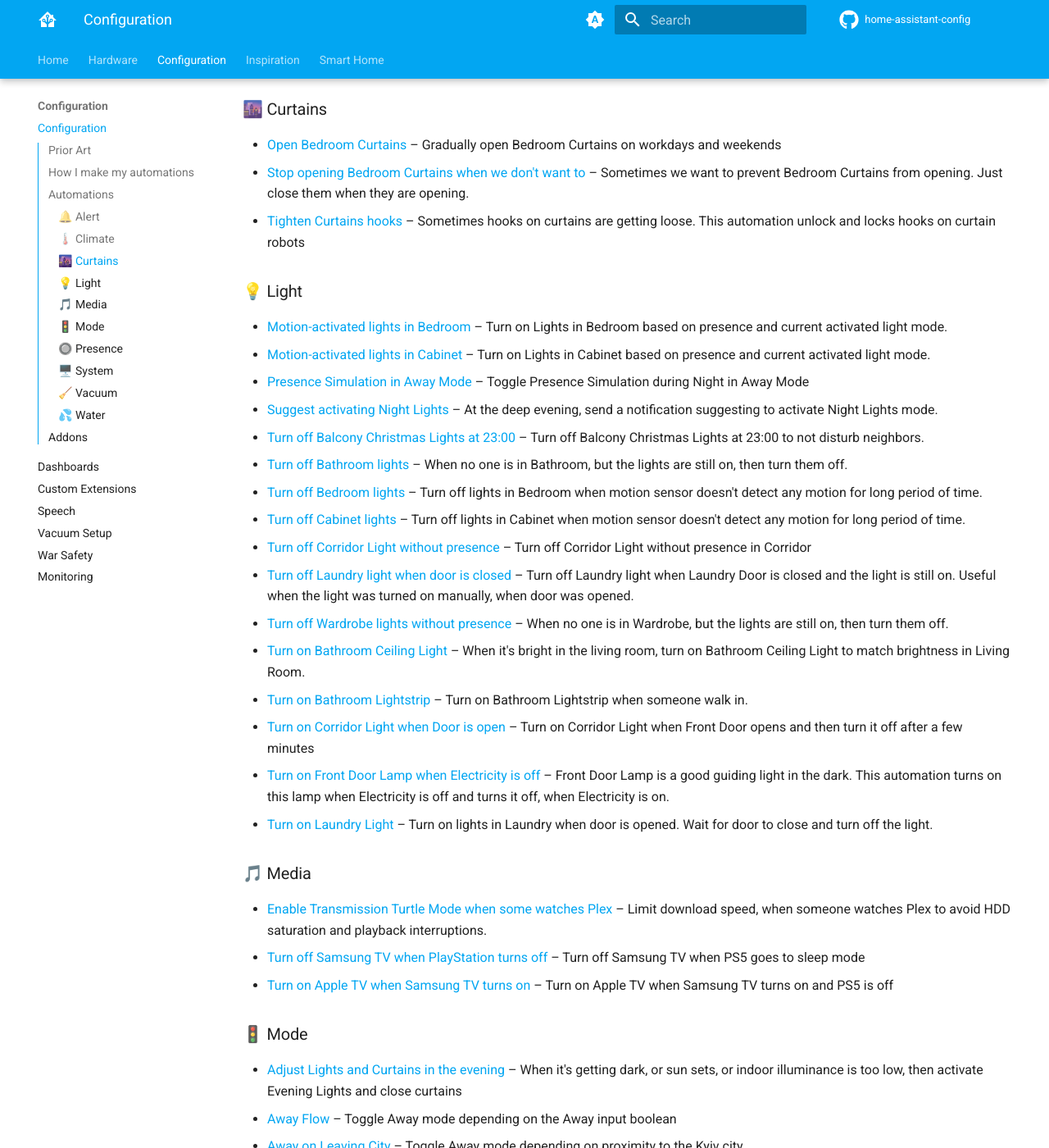
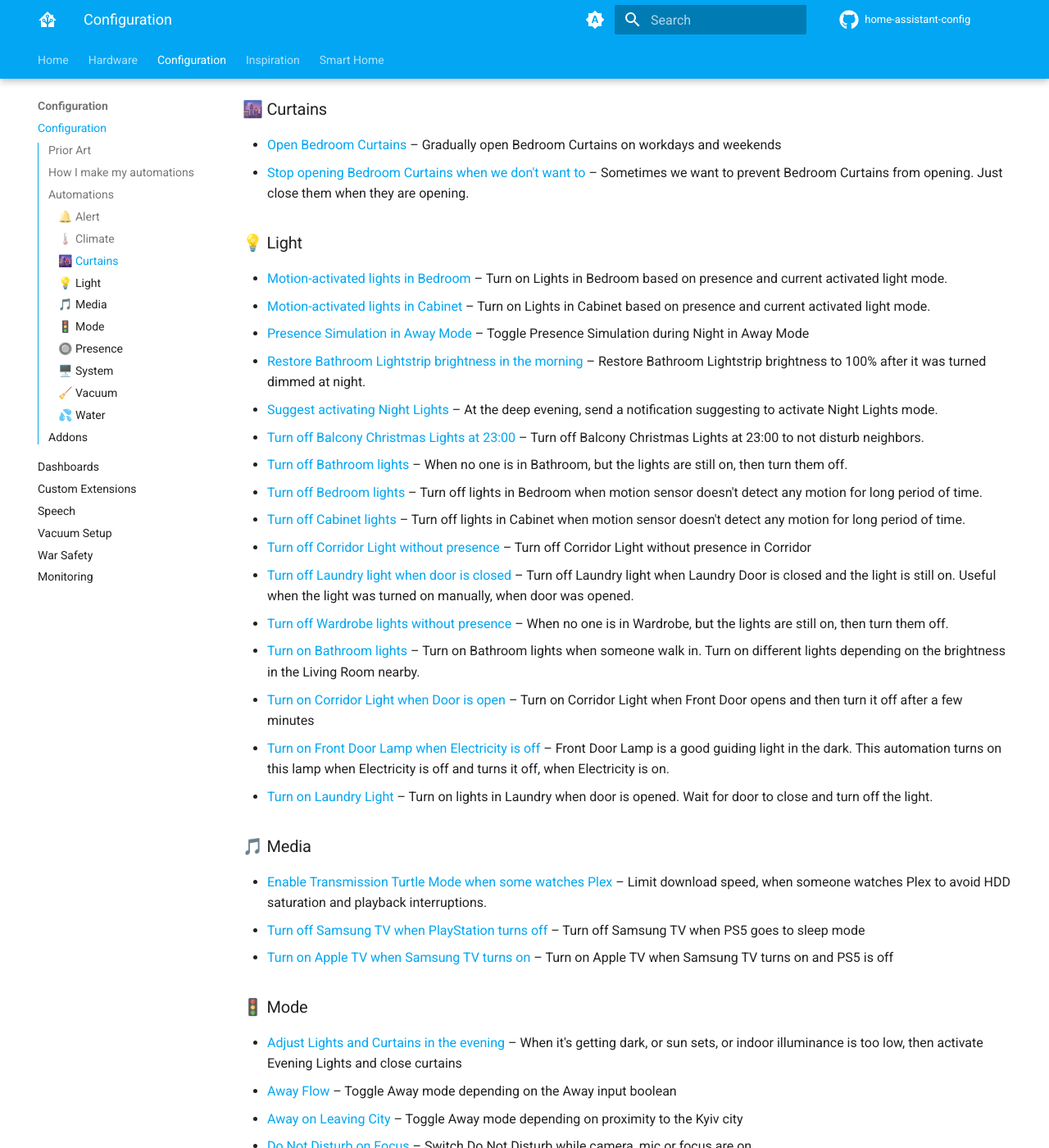
Before and after one commit to denysdovhan/home-assistant-config, an MkDocs documentation site: the page built from docs/config/index.md, in a window 1280 px wide and 1400 px high, scrolled down 2471 px. Shown: the whole window at 82% size. Built offline with MkDocs 1.6.1 and Material for MkDocs 9.7.7, drawn with Linux system fonts in a browser that asks for light colours; comment, search, counter and statistics services are not loaded; some of the changed text lies outside the part shown.

Commit message:
docs: Update docs

```diff
--- a/docs/config/index.md
+++ b/docs/config/index.md
@@ -57,11 +57,11 @@ Total number of automations: **72**️
 - [Danger in Kyiv](https://github.com/denysdovhan/home-assistant-config/blob/9ff2a365ae41e27ddb5c0d6074cc071df4f6adf8/automations.yaml#L130) – Danger of missile/drone strike in Kyiv RIGHT NOW. Critical alert to hide immediately.
 - [Denys left the Office](https://github.com/denysdovhan/home-assistant-config/blob/9ff2a365ae41e27ddb5c0d6074cc071df4f6adf8/automations.yaml#L295) – Notify when Denys is leaving the office
 - [Electricity Outage](https://github.com/denysdovhan/home-assistant-config/blob/9ff2a365ae41e27ddb5c0d6074cc071df4f6adf8/automations.yaml#L325) – Notify everyone when there is no electricity at home.
-- [Electricity Outages report from Ukrenergo](https://github.com/denysdovhan/home-assistant-config/blob/9ff2a365ae41e27ddb5c0d6074cc071df4f6adf8/automations.yaml#L2454) – Send a notification with a summary of Electricity Outages report from Ukrenergo
+- [Electricity Outages report from Ukrenergo](https://github.com/denysdovhan/home-assistant-config/blob/9ff2a365ae41e27ddb5c0d6074cc071df4f6adf8/automations.yaml#L2399) – Send a notification with a summary of Electricity Outages report from Ukrenergo
 - [Electricity will turn on soon](https://github.com/denysdovhan/home-assistant-config/blob/9ff2a365ae41e27ddb5c0d6074cc071df4f6adf8/automations.yaml#L449) – Notify 1 hours in advance before the electricity turns on
 - [Imminent Attack by Strategic Bombers](https://github.com/denysdovhan/home-assistant-config/blob/9ff2a365ae41e27ddb5c0d6074cc071df4f6adf8/automations.yaml#L236) – Send a notification when Tu-95 strategic bombers take off from Russian airfields. This means attack by cruise missiles is imminent. Prepare a hideout.
 - [No Electricity Soon](https://github.com/denysdovhan/home-assistant-config/blob/9ff2a365ae41e27ddb5c0d6074cc071df4f6adf8/automations.yaml#L419) – Notify 30 minutes in advance before the electricity turns off
-- [Notify about EcoFlow discharge level](https://github.com/denysdovhan/home-assistant-config/blob/9ff2a365ae41e27ddb5c0d6074cc071df4f6adf8/automations.yaml#L1456) – Send notification when EcoFlow is draining battery.
+- [Notify about EcoFlow discharge level](https://github.com/denysdovhan/home-assistant-config/blob/9ff2a365ae41e27ddb5c0d6074cc071df4f6adf8/automations.yaml#L1433) – Send notification when EcoFlow is draining battery.
 
 ### 🌡️ Climate
 
@@ -70,58 +70,57 @@ Total number of automations: **72**️
 - [Calibrate Cabinet Right TRV temperature](https://github.com/denysdovhan/home-assistant-config/blob/9ff2a365ae41e27ddb5c0d6074cc071df4f6adf8/automations.yaml#L1421) – Calibrate TRV temperature with external sensor.
 - [Calibrate Living Room TRV temperature](https://github.com/denysdovhan/home-assistant-config/blob/9ff2a365ae41e27ddb5c0d6074cc071df4f6adf8/automations.yaml#L1385) – Calibrate TRV temperature with external sensor.
 - [Suggest turning on AC when it's hot](https://github.com/denysdovhan/home-assistant-config/blob/9ff2a365ae41e27ddb5c0d6074cc071df4f6adf8/automations.yaml#LNone) – When temperature raises over certain level, send an actionable notification for turning on ACs
-- [Toggle dehumidifiers when we sleep](https://github.com/denysdovhan/home-assistant-config/blob/9ff2a365ae41e27ddb5c0d6074cc071df4f6adf8/automations.yaml#L2181) – Turn off Bathroom and Laundry dehumidifiers when we sleep and turn them on in the morning.
+- [Toggle dehumidifiers when we sleep](https://github.com/denysdovhan/home-assistant-config/blob/9ff2a365ae41e27ddb5c0d6074cc071df4f6adf8/automations.yaml#L2126) – Turn off Bathroom and Laundry dehumidifiers when we sleep and turn them on in the morning.
 - [Turn on fan when someone is on the toilet](https://github.com/denysdovhan/home-assistant-config/blob/9ff2a365ae41e27ddb5c0d6074cc071df4f6adf8/automations.yaml#L955) – When someone sits in the toilet, then turn on the fan. Turn off fan when person leaves.
 - [Turn on heaters during heating season](https://github.com/denysdovhan/home-assistant-config/blob/9ff2a365ae41e27ddb5c0d6074cc071df4f6adf8/automations.yaml#L479) – Turn on/off heaters when weather is getting cold/warm
 
 ### 🌆 Curtains
 
-- [Open Bedroom Curtains](https://github.com/denysdovhan/home-assistant-config/blob/9ff2a365ae41e27ddb5c0d6074cc071df4f6adf8/automations.yaml#L2627) – Gradually open Bedroom Curtains on workdays and weekends
+- [Open Bedroom Curtains](https://github.com/denysdovhan/home-assistant-config/blob/9ff2a365ae41e27ddb5c0d6074cc071df4f6adf8/automations.yaml#L2572) – Gradually open Bedroom Curtains on workdays and weekends
 - [Stop opening Bedroom Curtains when we don't want to](https://github.com/denysdovhan/home-assistant-config/blob/9ff2a365ae41e27ddb5c0d6074cc071df4f6adf8/automations.yaml#LNone) – Sometimes we want to prevent Bedroom Curtains from opening. Just close them when they are opening.
-- [Tighten Curtains hooks](https://github.com/denysdovhan/home-assistant-config/blob/9ff2a365ae41e27ddb5c0d6074cc071df4f6adf8/automations.yaml#L1433) – Sometimes hooks on curtains are getting loose. This automation unlock and locks hooks on curtain robots
 
 ### 💡 Light
 
-- [Motion-activated lights in Bedroom](https://github.com/denysdovhan/home-assistant-config/blob/9ff2a365ae41e27ddb5c0d6074cc071df4f6adf8/automations.yaml#L2019) – Turn on Lights in Bedroom based on presence and current activated light mode.
-- [Motion-activated lights in Cabinet](https://github.com/denysdovhan/home-assistant-config/blob/9ff2a365ae41e27ddb5c0d6074cc071df4f6adf8/automations.yaml#L1956) – Turn on Lights in Cabinet based on presence and current activated light mode.
-- [Presence Simulation in Away Mode](https://github.com/denysdovhan/home-assistant-config/blob/9ff2a365ae41e27ddb5c0d6074cc071df4f6adf8/automations.yaml#L1734) – Toggle Presence Simulation during Night in Away Mode
-- [Suggest activating Night Lights](https://github.com/denysdovhan/home-assistant-config/blob/9ff2a365ae41e27ddb5c0d6074cc071df4f6adf8/automations.yaml#L2077) – At the deep evening, send a notification suggesting to activate Night Lights mode.
-- [Turn off Balcony Christmas Lights at 23:00](https://github.com/denysdovhan/home-assistant-config/blob/9ff2a365ae41e27ddb5c0d6074cc071df4f6adf8/automations.yaml#L2682) – Turn off Balcony Christmas Lights at 23:00 to not disturb neighbors.
-- [Turn off Bathroom lights](https://github.com/denysdovhan/home-assistant-config/blob/9ff2a365ae41e27ddb5c0d6074cc071df4f6adf8/automations.yaml#L1622) – When no one is in Bathroom, but the lights are still on, then turn them off.
-- [Turn off Bedroom lights](https://github.com/denysdovhan/home-assistant-config/blob/9ff2a365ae41e27ddb5c0d6074cc071df4f6adf8/automations.yaml#L2053) – Turn off lights in Bedroom when motion sensor doesn't detect any motion for long period of time.
-- [Turn off Cabinet lights](https://github.com/denysdovhan/home-assistant-config/blob/9ff2a365ae41e27ddb5c0d6074cc071df4f6adf8/automations.yaml#L1995) – Turn off lights in Cabinet when motion sensor doesn't detect any motion for long period of time.
-- [Turn off Corridor Light without presence](https://github.com/denysdovhan/home-assistant-config/blob/9ff2a365ae41e27ddb5c0d6074cc071df4f6adf8/automations.yaml#L2596) – Turn off Corridor Light without presence in Corridor
-- [Turn off Laundry light when door is closed](https://github.com/denysdovhan/home-assistant-config/blob/9ff2a365ae41e27ddb5c0d6074cc071df4f6adf8/automations.yaml#L2480) – Turn off Laundry light when Laundry Door is closed and the light is still on. Useful when the light was turned on manually, when door was opened.
-- [Turn off Wardrobe lights without presence](https://github.com/denysdovhan/home-assistant-config/blob/9ff2a365ae41e27ddb5c0d6074cc071df4f6adf8/automations.yaml#L2657) – When no one is in Wardrobe, but the lights are still on, then turn them off.
-- [Turn on Bathroom Ceiling Light](https://github.com/denysdovhan/home-assistant-config/blob/9ff2a365ae41e27ddb5c0d6074cc071df4f6adf8/automations.yaml#L1827) – When it's bright in the living room, turn on Bathroom Ceiling Light to match brightness in Living Room.
-- [Turn on Bathroom Lightstrip](https://github.com/denysdovhan/home-assistant-config/blob/9ff2a365ae41e27ddb5c0d6074cc071df4f6adf8/automations.yaml#L1764) – Turn on Bathroom Lightstrip when someone walk in.
-- [Turn on Corridor Light when Door is open](https://github.com/denysdovhan/home-assistant-config/blob/9ff2a365ae41e27ddb5c0d6074cc071df4f6adf8/automations.yaml#L1547) – Turn on Corridor Light when Front Door opens and then turn it off after a few minutes
-- [Turn on Front Door Lamp when Electricity is off](https://github.com/denysdovhan/home-assistant-config/blob/9ff2a365ae41e27ddb5c0d6074cc071df4f6adf8/automations.yaml#L2501) – Front Door Lamp is a good guiding light in the dark. This automation turns on this lamp when Electricity is off and turns it off, when Electricity is on.
-- [Turn on Laundry Light](https://github.com/denysdovhan/home-assistant-config/blob/9ff2a365ae41e27ddb5c0d6074cc071df4f6adf8/automations.yaml#L2273) – Turn on lights in Laundry when door is opened. Wait for door to close and turn off the light.
+- [Motion-activated lights in Bedroom](https://github.com/denysdovhan/home-assistant-config/blob/9ff2a365ae41e27ddb5c0d6074cc071df4f6adf8/automations.yaml#L1964) – Turn on Lights in Bedroom based on presence and current activated light mode.
+- [Motion-activated lights in Cabinet](https://github.com/denysdovhan/home-assistant-config/blob/9ff2a365ae41e27ddb5c0d6074cc071df4f6adf8/automations.yaml#L1901) – Turn on Lights in Cabinet based on presence and current activated light mode.
+- [Presence Simulation in Away Mode](https://github.com/denysdovhan/home-assistant-config/blob/9ff2a365ae41e27ddb5c0d6074cc071df4f6adf8/automations.yaml#L1711) – Toggle Presence Simulation during Night in Away Mode
+- [Restore Bathroom Lightstrip brightness in the morning](https://github.com/denysdovhan/home-assistant-config/blob/9ff2a365ae41e27ddb5c0d6074cc071df4f6adf8/automations.yaml#L2644) – Restore Bathroom Lightstrip brightness to 100% after it was turned dimmed at night.
+- [Suggest activating Night Lights](https://github.com/denysdovhan/home-assistant-config/blob/9ff2a365ae41e27ddb5c0d6074cc071df4f6adf8/automations.yaml#L2022) – At the deep evening, send a notification suggesting to activate Night Lights mode.
+- [Turn off Balcony Christmas Lights at 23:00](https://github.com/denysdovhan/home-assistant-config/blob/9ff2a365ae41e27ddb5c0d6074cc071df4f6adf8/automations.yaml#L2627) – Turn off Balcony Christmas Lights at 23:00 to not disturb neighbors.
+- [Turn off Bathroom lights](https://github.com/denysdovhan/home-assistant-config/blob/9ff2a365ae41e27ddb5c0d6074cc071df4f6adf8/automations.yaml#L1599) – When no one is in Bathroom, but the lights are still on, then turn them off.
+- [Turn off Bedroom lights](https://github.com/denysdovhan/home-assistant-config/blob/9ff2a365ae41e27ddb5c0d6074cc071df4f6adf8/automations.yaml#L1998) – Turn off lights in Bedroom when motion sensor doesn't detect any motion for long period of time.
+- [Turn off Cabinet lights](https://github.com/denysdovhan/home-assistant-config/blob/9ff2a365ae41e27ddb5c0d6074cc071df4f6adf8/automations.yaml#L1940) – Turn off lights in Cabinet when motion sensor doesn't detect any motion for long period of time.
+- [Turn off Corridor Light without presence](https://github.com/denysdovhan/home-assistant-config/blob/9ff2a365ae41e27ddb5c0d6074cc071df4f6adf8/automations.yaml#L2541) – Turn off Corridor Light without presence in Corridor
+- [Turn off Laundry light when door is closed](https://github.com/denysdovhan/home-assistant-config/blob/9ff2a365ae41e27ddb5c0d6074cc071df4f6adf8/automations.yaml#L2425) – Turn off Laundry light when Laundry Door is closed and the light is still on. Useful when the light was turned on manually, when door was opened.
+- [Turn off Wardrobe lights without presence](https://github.com/denysdovhan/home-assistant-config/blob/9ff2a365ae41e27ddb5c0d6074cc071df4f6adf8/automations.yaml#L2602) – When no one is in Wardrobe, but the lights are still on, then turn them off.
+- [Turn on Bathroom lights](https://github.com/denysdovhan/home-assistant-config/blob/9ff2a365ae41e27ddb5c0d6074cc071df4f6adf8/automations.yaml#L1741) – Turn on Bathroom lights when someone walk in. Turn on different lights depending on the brightness in the Living Room nearby.
+- [Turn on Corridor Light when Door is open](https://github.com/denysdovhan/home-assistant-config/blob/9ff2a365ae41e27ddb5c0d6074cc071df4f6adf8/automations.yaml#L1524) – Turn on Corridor Light when Front Door opens and then turn it off after a few minutes
+- [Turn on Front Door Lamp when Electricity is off](https://github.com/denysdovhan/home-assistant-config/blob/9ff2a365ae41e27ddb5c0d6074cc071df4f6adf8/automations.yaml#L2446) – Front Door Lamp is a good guiding light in the dark. This automation turns on this lamp when Electricity is off and turns it off, when Electricity is on.
+- [Turn on Laundry Light](https://github.com/denysdovhan/home-assistant-config/blob/9ff2a365ae41e27ddb5c0d6074cc071df4f6adf8/automations.yaml#L2218) – Turn on lights in Laundry when door is opened. Wait for door to close and turn off the light.
 
 ### 🎵 Media
 
-- [Enable Transmission Turtle Mode when some watches Plex](https://github.com/denysdovhan/home-assistant-config/blob/9ff2a365ae41e27ddb5c0d6074cc071df4f6adf8/automations.yaml#L2562) – Limit download speed, when someone watches Plex to avoid HDD saturation and playback interruptions.
+- [Enable Transmission Turtle Mode when some watches Plex](https://github.com/denysdovhan/home-assistant-config/blob/9ff2a365ae41e27ddb5c0d6074cc071df4f6adf8/automations.yaml#L2507) – Limit download speed, when someone watches Plex to avoid HDD saturation and playback interruptions.
 - [Turn off Samsung TV when PlayStation turns off](https://github.com/denysdovhan/home-assistant-config/blob/9ff2a365ae41e27ddb5c0d6074cc071df4f6adf8/automations.yaml#L675) – Turn off Samsung TV when PS5 goes to sleep mode
 - [Turn on Apple TV when Samsung TV turns on](https://github.com/denysdovhan/home-assistant-config/blob/9ff2a365ae41e27ddb5c0d6074cc071df4f6adf8/automations.yaml#L699) – Turn on Apple TV when Samsung TV turns on and PS5 is off
 
 ### 🚦 Mode
 
-- [Adjust Lights and Curtains in the evening](https://github.com/denysdovhan/home-assistant-config/blob/9ff2a365ae41e27ddb5c0d6074cc071df4f6adf8/automations.yaml#L1849) – When it's getting dark, or sun sets, or indoor illuminance is too low, then activate Evening Lights and close curtains
-- [Away Flow](https://github.com/denysdovhan/home-assistant-config/blob/9ff2a365ae41e27ddb5c0d6074cc071df4f6adf8/automations.yaml#L1562) – Toggle Away mode depending on the Away input boolean
-- [Away on Leaving City](https://github.com/denysdovhan/home-assistant-config/blob/9ff2a365ae41e27ddb5c0d6074cc071df4f6adf8/automations.yaml#L1572) – Toggle Away mode depending on proximity to the Kyiv city
+- [Adjust Lights and Curtains in the evening](https://github.com/denysdovhan/home-assistant-config/blob/9ff2a365ae41e27ddb5c0d6074cc071df4f6adf8/automations.yaml#L1803) – When it's getting dark, or sun sets, or indoor illuminance is too low, then activate Evening Lights and close curtains
+- [Away Flow](https://github.com/denysdovhan/home-assistant-config/blob/9ff2a365ae41e27ddb5c0d6074cc071df4f6adf8/automations.yaml#L1539) – Toggle Away mode depending on the Away input boolean
+- [Away on Leaving City](https://github.com/denysdovhan/home-assistant-config/blob/9ff2a365ae41e27ddb5c0d6074cc071df4f6adf8/automations.yaml#L1549) – Toggle Away mode depending on proximity to the Kyiv city
 - [Do Not Disturb on Focus](https://github.com/denysdovhan/home-assistant-config/blob/9ff2a365ae41e27ddb5c0d6074cc071df4f6adf8/automations.yaml#L1368) – Switch Do Not Disturb while camera, mic or focus are on
-- [Evening Lights Activation](https://github.com/denysdovhan/home-assistant-config/blob/9ff2a365ae41e27ddb5c0d6074cc071df4f6adf8/automations.yaml#L1926) – The activation flow for a Evening Lights mode. Enables turns on corresponding lights and motion-activated lights.
+- [Evening Lights Activation](https://github.com/denysdovhan/home-assistant-config/blob/9ff2a365ae41e27ddb5c0d6074cc071df4f6adf8/automations.yaml#L1871) – The activation flow for a Evening Lights mode. Enables turns on corresponding lights and motion-activated lights.
 - [Low Power Mode](https://github.com/denysdovhan/home-assistant-config/blob/9ff2a365ae41e27ddb5c0d6074cc071df4f6adf8/automations.yaml#L397) – Minimise electricity consumption during the outage, when on reserve power supply.
-- [Master Input runs Arriving/Leaving Home](https://github.com/denysdovhan/home-assistant-config/blob/9ff2a365ae41e27ddb5c0d6074cc071df4f6adf8/automations.yaml#L2244) – Run Arriving/Leaving Home flows when Master Input is toggled
-- [Night Lights Activation](https://github.com/denysdovhan/home-assistant-config/blob/9ff2a365ae41e27ddb5c0d6074cc071df4f6adf8/automations.yaml#L1941) – The activation flow for a Evening Lights mode. Enables turns on corresponding lights and motion-activated lights.
-- [Sleeping Lights Activation](https://github.com/denysdovhan/home-assistant-config/blob/9ff2a365ae41e27ddb5c0d6074cc071df4f6adf8/automations.yaml#L2166) – The activation flow for a Sleeping Lights mode. Enables turns on corresponding lights.
-- [Turn off modes when all lights turn off](https://github.com/denysdovhan/home-assistant-config/blob/9ff2a365ae41e27ddb5c0d6074cc071df4f6adf8/automations.yaml#L2218) – Turn off all light modes when all lights are off in the night, meaning we are set to sleep.
+- [Master Input runs Arriving/Leaving Home](https://github.com/denysdovhan/home-assistant-config/blob/9ff2a365ae41e27ddb5c0d6074cc071df4f6adf8/automations.yaml#L2189) – Run Arriving/Leaving Home flows when Master Input is toggled
+- [Night Lights Activation](https://github.com/denysdovhan/home-assistant-config/blob/9ff2a365ae41e27ddb5c0d6074cc071df4f6adf8/automations.yaml#L1886) – The activation flow for a Evening Lights mode. Enables turns on corresponding lights and motion-activated lights.
+- [Sleeping Lights Activation](https://github.com/denysdovhan/home-assistant-config/blob/9ff2a365ae41e27ddb5c0d6074cc071df4f6adf8/automations.yaml#L2111) – The activation flow for a Sleeping Lights mode. Enables turns on corresponding lights.
+- [Turn off modes when all lights turn off](https://github.com/denysdovhan/home-assistant-config/blob/9ff2a365ae41e27ddb5c0d6074cc071df4f6adf8/automations.yaml#L2163) – Turn off all light modes when all lights are off in the night, meaning we are set to sleep.
 
 ### 🔘 Presence
 
 - [Everyone is Leaving](https://github.com/denysdovhan/home-assistant-config/blob/9ff2a365ae41e27ddb5c0d6074cc071df4f6adf8/automations.yaml#L1008)
-- [Someone is Arriving](https://github.com/denysdovhan/home-assistant-config/blob/9ff2a365ae41e27ddb5c0d6074cc071df4f6adf8/automations.yaml#L1666) – Adjust home when someone arrives home. Run Arriving home, greet people.
+- [Someone is Arriving](https://github.com/denysdovhan/home-assistant-config/blob/9ff2a365ae41e27ddb5c0d6074cc071df4f6adf8/automations.yaml#L1643) – Adjust home when someone arrives home. Run Arriving home, greet people.
 
 ### 🖥️ System
 
@@ -131,10 +130,10 @@ Total number of automations: **72**️
 - [Notify about high RAM usage](https://github.com/denysdovhan/home-assistant-config/blob/9ff2a365ae41e27ddb5c0d6074cc071df4f6adf8/automations.yaml#L785) – Notify when RAM usage is high for some time.
 - [Notify when Media disk is full](https://github.com/denysdovhan/home-assistant-config/blob/9ff2a365ae41e27ddb5c0d6074cc071df4f6adf8/automations.yaml#L852) – Notify when Media drive is 95% full for some time.
 - [Notify when System disk is full](https://github.com/denysdovhan/home-assistant-config/blob/9ff2a365ae41e27ddb5c0d6074cc071df4f6adf8/automations.yaml#L755) – Send a notification when system disk is 90% full.
-- [Parse Ukrenergo Telegram with AI](https://github.com/denysdovhan/home-assistant-config/blob/9ff2a365ae41e27ddb5c0d6074cc071df4f6adf8/automations.yaml#L2368) – Parse data from [Ukrenergo](https://t.me/s/Ukrenergo) chanel with AI. Send notification about electricity outages updates. Update variables for other automations.
+- [Parse Ukrenergo Telegram with AI](https://github.com/denysdovhan/home-assistant-config/blob/9ff2a365ae41e27ddb5c0d6074cc071df4f6adf8/automations.yaml#L2313) – Parse data from [Ukrenergo](https://t.me/s/Ukrenergo) chanel with AI. Send notification about electricity outages updates. Update variables for other automations.
 - [Run chores in config folder](https://github.com/denysdovhan/home-assistant-config/blob/9ff2a365ae41e27ddb5c0d6074cc071df4f6adf8/automations.yaml#L880) – Run scripts for generating README, commiting regular updated, etc
-- [Turn off fridge when EcoFlow is below 50%](https://github.com/denysdovhan/home-assistant-config/blob/9ff2a365ae41e27ddb5c0d6074cc071df4f6adf8/automations.yaml#L1646) – Turn off fridge when EcoFlow is discharged below 50%, but there still no electricity. Save electricity additional ~100Wh.
-- [Update Electricity Outages schedule](https://github.com/denysdovhan/home-assistant-config/blob/9ff2a365ae41e27ddb5c0d6074cc071df4f6adf8/automations.yaml#L2413) – When Ukrenergo Response is updated with a related date, update electricity outages start/end datetime.
+- [Turn off fridge when EcoFlow is below 50%](https://github.com/denysdovhan/home-assistant-config/blob/9ff2a365ae41e27ddb5c0d6074cc071df4f6adf8/automations.yaml#L1623) – Turn off fridge when EcoFlow is discharged below 50%, but there still no electricity. Save electricity additional ~100Wh.
+- [Update Electricity Outages schedule](https://github.com/denysdovhan/home-assistant-config/blob/9ff2a365ae41e27ddb5c0d6074cc071df4f6adf8/automations.yaml#L2358) – When Ukrenergo Response is updated with a related date, update electricity outages start/end datetime.
 - [Wake up Wall Tablet](https://github.com/denysdovhan/home-assistant-config/blob/9ff2a365ae41e27ddb5c0d6074cc071df4f6adf8/automations.yaml#L1) – When someone walks the corridor, wake up the wall mounted tablet
 
 ### 🧹 Vacuum
@@ -149,8 +148,8 @@ Total number of automations: **72**️
 
 ### 💦 Water
 
-- [Close Water Valve when leak is detected](https://github.com/denysdovhan/home-assistant-config/blob/9ff2a365ae41e27ddb5c0d6074cc071df4f6adf8/automations.yaml#L2310) – When water leak is detected, close the Water Valve and make a critical announcement.
-- [Keep Water Boiler on](https://github.com/denysdovhan/home-assistant-config/blob/9ff2a365ae41e27ddb5c0d6074cc071df4f6adf8/automations.yaml#L2536) – Turn on boiler when it's off, when it should be on
+- [Close Water Valve when leak is detected](https://github.com/denysdovhan/home-assistant-config/blob/9ff2a365ae41e27ddb5c0d6074cc071df4f6adf8/automations.yaml#L2255) – When water leak is detected, close the Water Valve and make a critical announcement.
+- [Keep Water Boiler on](https://github.com/denysdovhan/home-assistant-config/blob/9ff2a365ae41e27ddb5c0d6074cc071df4f6adf8/automations.yaml#L2481) – Turn on boiler when it's off, when it should be on
 <!-- end-automations -->
 
 ## Addons
```
Also changed, not shown: other parts of docs/config/index.md (+2 -2 lines).
